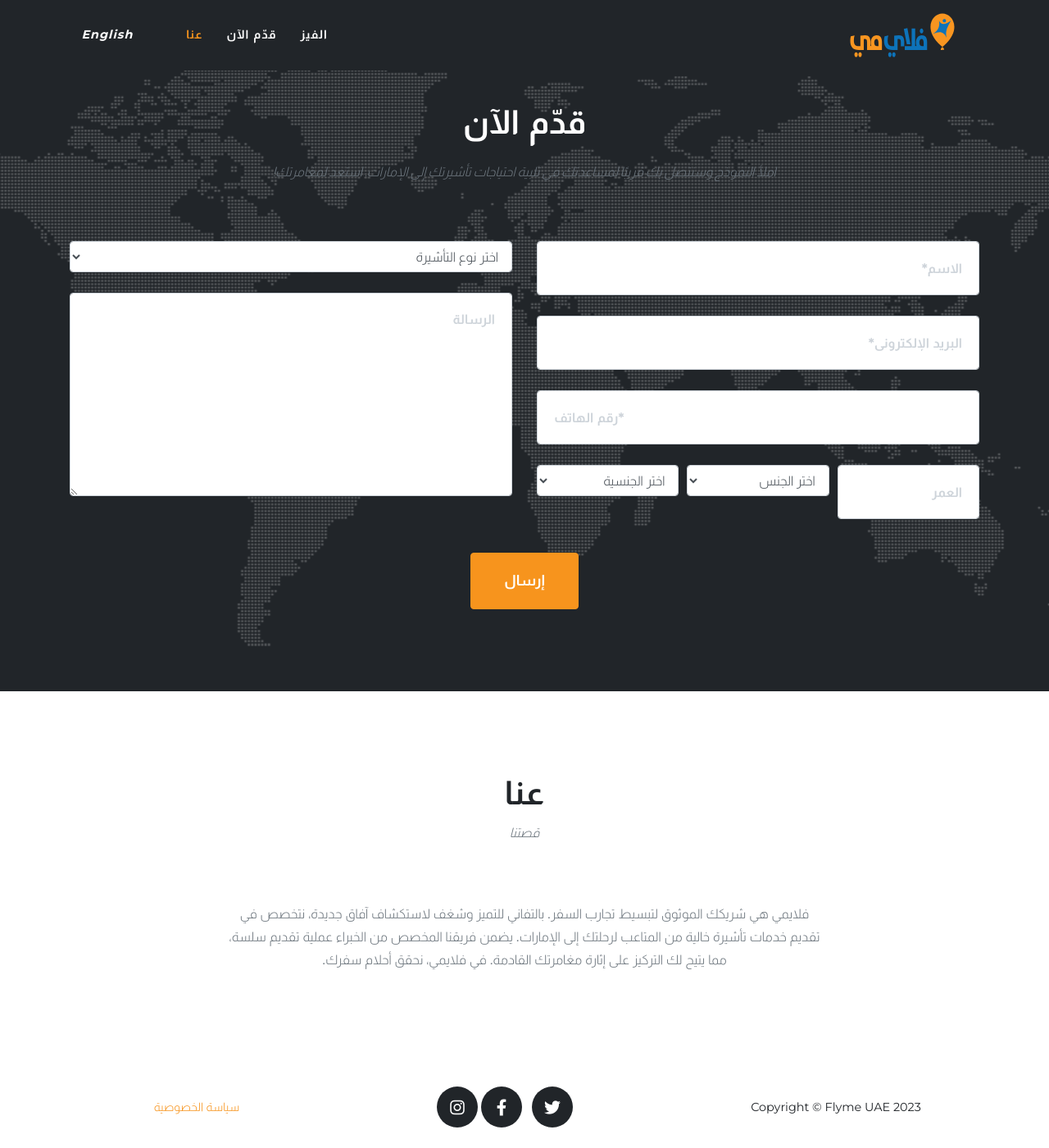
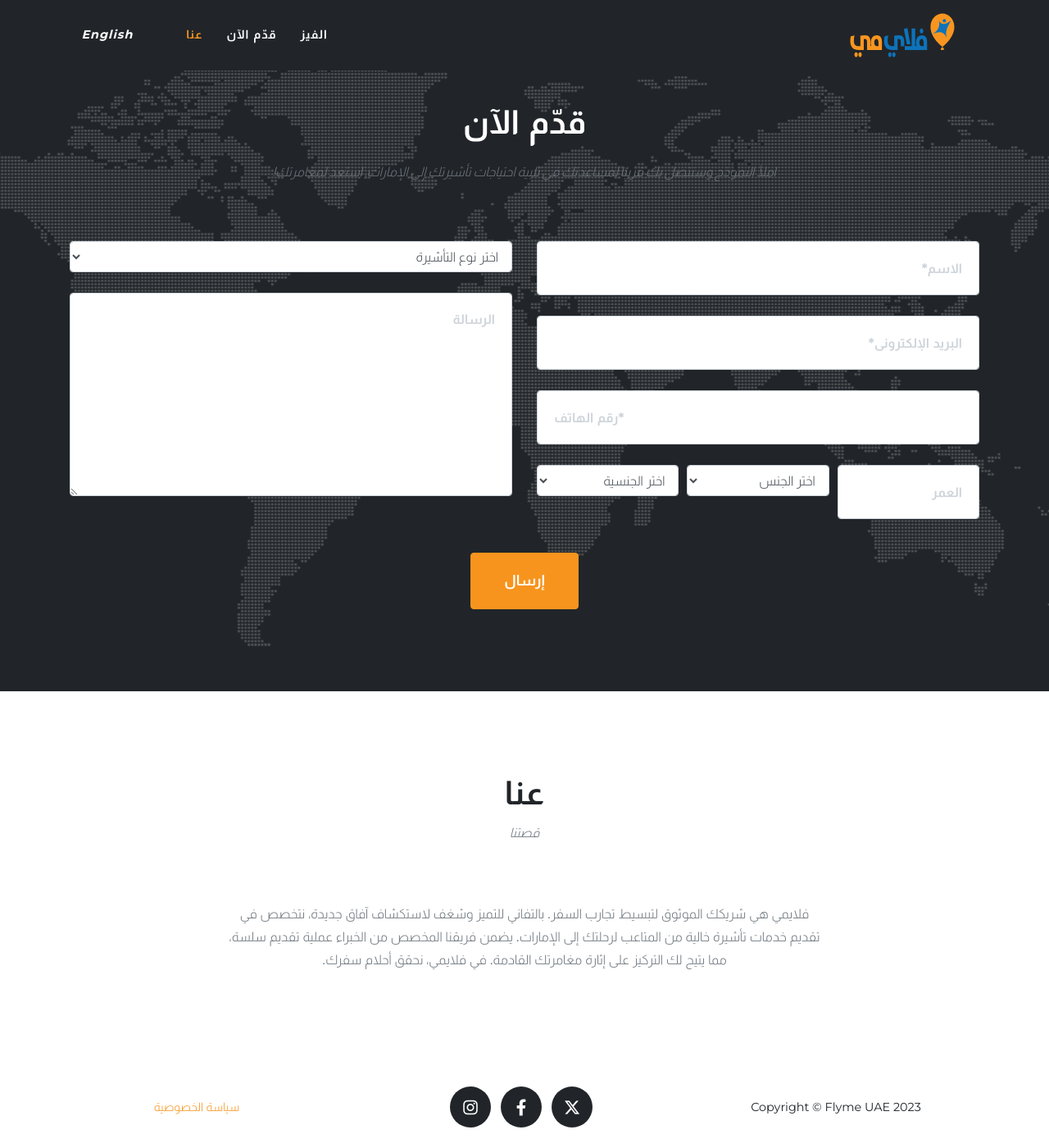
Before and after one commit to alghazu/flymeuae-website, a Jekyll site: the page built from ar.md, in a window 1280 px wide and 1400 px high, scrolled down 2915 px. Shown: the whole window at 82% size. Built offline with Jekyll 4.4.1, drawn with Linux system fonts in a browser that asks for light colours; some web fonts are replaced.

Commit message:
fix social media icon allignment

```diff
--- a/_data/sitetext.yml
+++ b/_data/sitetext.yml
@@ -82,7 +82,7 @@ en: &DEFAULT_EN
     legal: "Privacy Policy"
     social:
       - url: https://twitter.com/flymeuae/
-        icon: "fab fa-twitter"
+        icon: "fab fa-x-twitter"
       - url: https://www.facebook.com/flymeuae/
         icon: "fab fa-facebook-f"
       - url: https://instagram.com/flymeuae
@@ -164,7 +164,7 @@ ar: &DEFAULT_AR
     legal: "سياسة الخصوصية"
     social:
       - url: https://twitter.com/flymeuae/
-        icon: "fab fa-twitter"
+        icon: "fab fa-x-twitter"
       - url: https://www.facebook.com/flymeuae/
         icon: "fab fa-facebook-f"
       - url: https://instagram.com/flymeuae
--- a/_sass/layout/_footer.scss
+++ b/_sass/layout/_footer.scss
@@ -19,7 +19,10 @@
 
 ul.social-buttons {
   margin-bottom: 0;
+  padding-inline-start: 0px;
+
   li {
+    margin-right: 8px;
     a {
       font-size: 20px;
       line-height: 50px;
```
